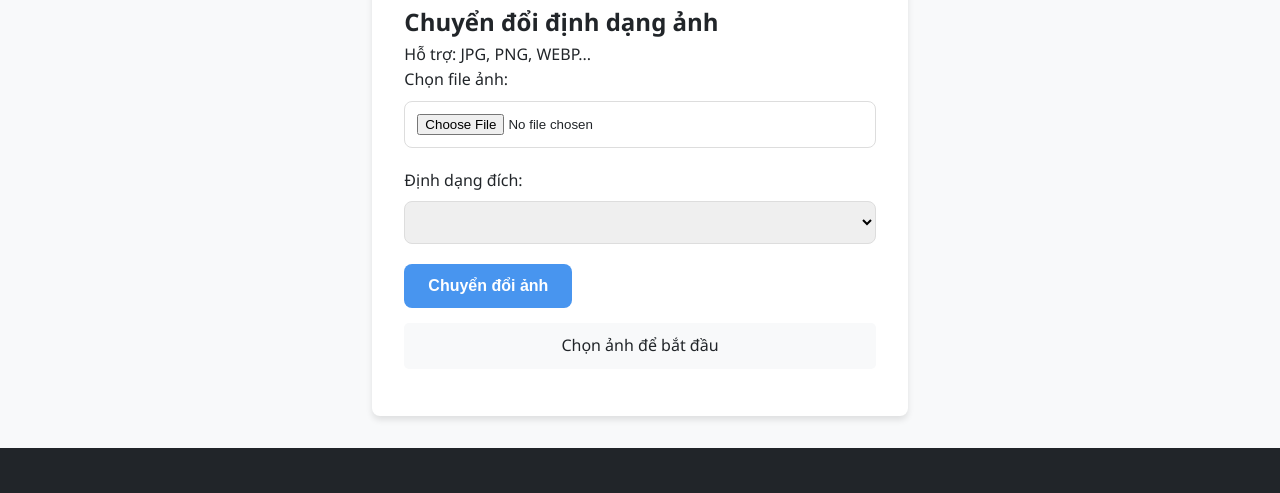
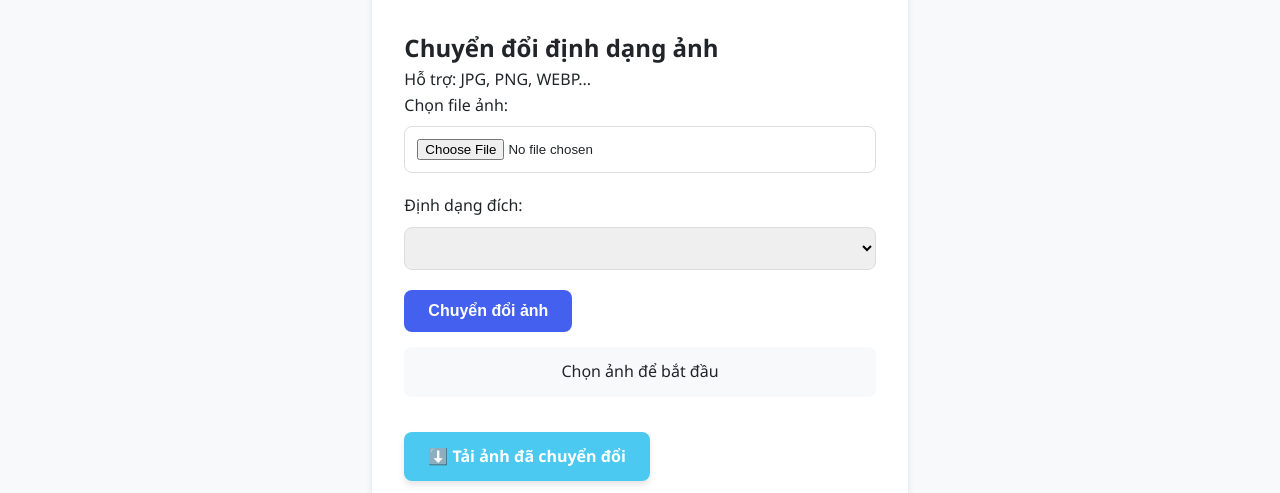
Before and after one commit to vwudev/converter, a plain HTML site: page image-converter.html in a window 1280 px wide. Shown: the part 279-772 px from the top of the page. Drawn offline with Linux system fonts and the light colour scheme.

Commit message:
Update styles.css

```diff
--- a/css/styles.css
+++ b/css/styles.css
@@ -39,7 +39,6 @@ header {
 }
 
 .navbar {
-    display: flex;
     justify-content: space-between;
     align-items: center;
     max-width: 1200px;
@@ -563,3 +562,66 @@ footer {
         flex-direction: column;
     }
 }
+/* Thêm vào cuối file */
+.btn {
+  background-color: #4361ee;
+  color: white;
+  padding: 12px 24px;
+  border: none;
+  border-radius: 8px;
+  cursor: pointer;
+  font-size: 16px;
+  transition: all 0.3s;
+  display: inline-flex;
+  align-items: center;
+  gap: 8px;
+}
+
+.btn:hover {
+  background-color: #3a56d4;
+  transform: translateY(-2px);
+}
+
+.btn:disabled {
+  background-color: #cccccc;
+  cursor: not-allowed;
+}
+
+.download-btn {
+  background-color: #4cc9f0;
+  color: white;
+  padding: 12px 24px;
+  border-radius: 8px;
+  text-decoration: none;
+  display: inline-flex;
+  align-items: center;
+  gap: 8px;
+}
+
+.download-btn:hover {
+  background-color: #3ab7e0;
+}
+
+.status {
+  margin: 15px 0;
+  padding: 12px;
+  border-radius: 8px;
+  background-color: #f8f9fa;
+  text-align: center;
+}
+
+progress {
+  height: 10px;
+  border-radius: 5px;
+}
+
+progress::-webkit-progress-bar {
+  background-color: #f0f0f0;
+  border-radius: 5px;
+}
+
+progress::-webkit-progress-value {
+  background-color: #4361ee;
+  border-radius: 5px;
+  transition: width 0.3s;
+}
```
